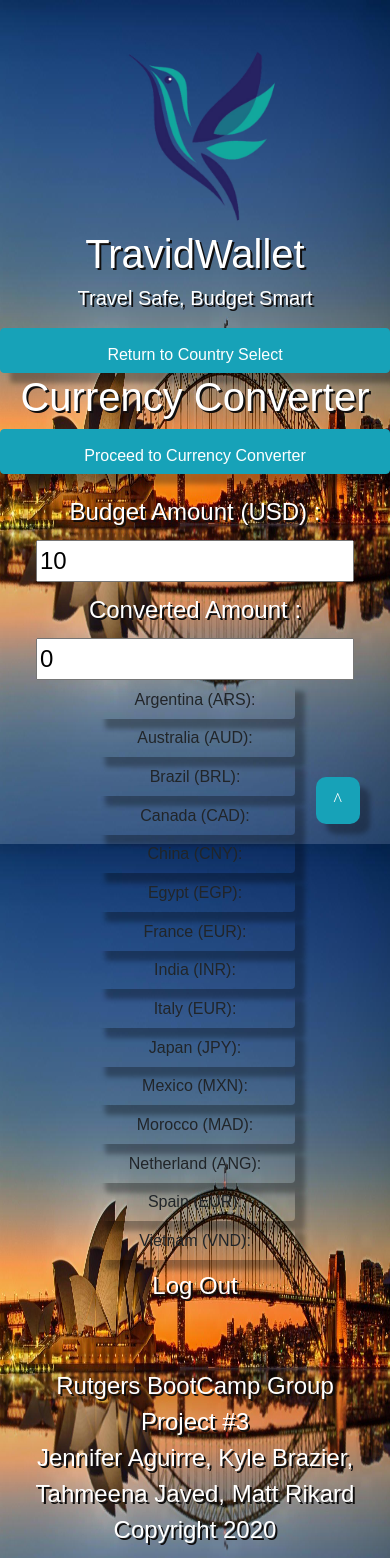
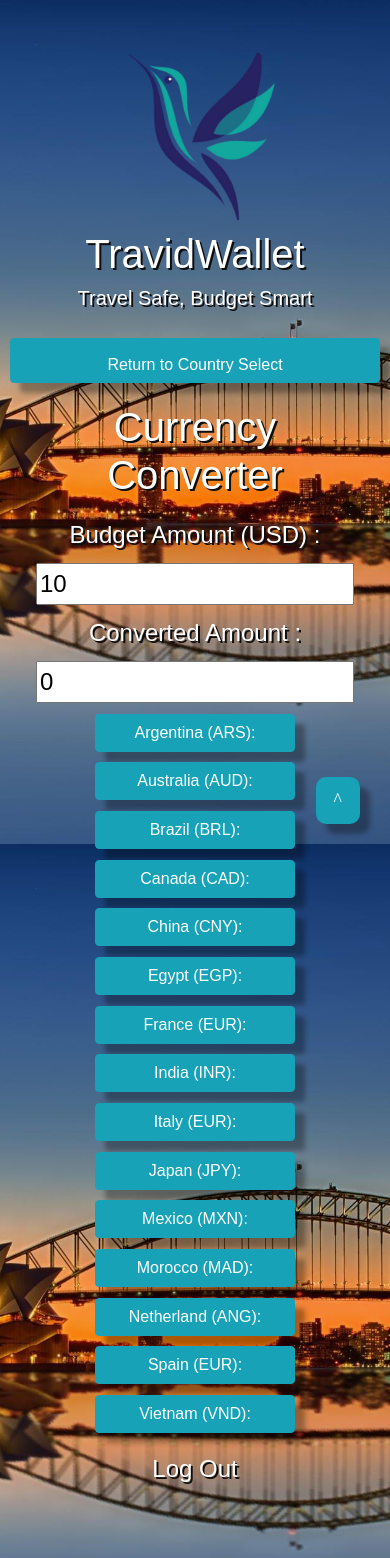
Before and after one commit to tjaved12/travelorsApp, a React (Create React App) app in the folder client/: page /Convertor in a window 390 px wide. Shown: the top 1558 px of the page. Built offline with nearby package versions, Linux system fonts and the light colour scheme; no server answers.

Commit message:
background image and button responsiveness

```diff
--- a/client/src/pages/Convertor.js
+++ b/client/src/pages/Convertor.js
@@ -101,40 +101,66 @@ class Convertor extends Component {
 					<div type="Text" className="col-sm-4" ></div>
 				</div>
 				<div className="row">
-					<Button variant="info" className="col-sm-3 navBtn">
-						<Link className="nav-link noHover" to='/Selection'>Return to Country Select</Link>
+					<Button variant="info" className="col-sm-3 navBtn btnMargin">
+						<Link className="nav-link" to='/Selection'>Return to Country Select</Link>
 					</Button>
-					<div class="col-sm-6">
-						<h1 className="oneLineCenter whiteText">Currency Converter</h1>
-					</div>
-					<Button variant="info" className="col-sm-3 navBtn">
-						<Link className="nav-link noHover" to='/Convertor'>Proceed to Currency Converter</Link>
-					</Button>
+					{/* <div className="col-sm-6"></div>
+					<Button variant="info" className="col-sm-3 navBtn btnMargin">
+						<Link className="nav-link" to='/Convertor'>Proceed to Currency Converter</Link>
+					</Button> */}
 				</div>
 				<div className="row">
 					<div className="col-sm-12">
 						<div className="whiteText center">
-							{/* <h1> Currency Converter</h1> */}
+							<h1> Currency Converter</h1>
 							<label className="whiteText center">Budget Amount (USD) :</label>
 							<input name="budget" value={this.state.userNumber} onChange={this.handleInputChange} type="text" placeholder="Enter the Budget amount" />
 							<label className="whiteText center">Converted Amount :</label>
-							<input name ="total" typpe="text" placeholder="Total"value= {total} />
-							<div className="">
-								<button class="btn converterBtn" onClick={()=> {this.checkCurrency(this.state.argentina.toFixed(2))}}> Argentina (ARS): {this.state.argentina !== null && this.state.argentina.toFixed(2)} </button>{' '}<br></br>
-								<button class="btn converterBtn" onClick={()=> {this.checkCurrency(this.state.australia.toFixed(2))}}> Australia (AUD): {this.state.australia !== null && this.state.australia.toFixed(2)} </button>{' '}<br></br>
-								<button class="btn converterBtn" onClick={()=> {this.checkCurrency(this.state.brazil.toFixed(2))}}> Brazil (BRL): {this.state.brazil !== null && this.state.brazil.toFixed(2)} </button>{' '}<br></br>
-								<button class="btn converterBtn" onClick={()=> {this.checkCurrency(this.state.canada.toFixed(2))}}> Canada (CAD): {this.state.canada !== null && this.state.canada.toFixed(2)} </button>{' '}<br></br>
-								<button class="btn converterBtn" onClick={()=> {this.checkCurrency(this.state.china.toFixed(2))}}> China (CNY): {this.state.china !== null && this.state.china.toFixed(2)} </button>{' '}<br></br>
-								<button class="btn converterBtn" onClick={()=> {this.checkCurrency(this.state.egypt.toFixed(2))}}> Egypt (EGP): {this.state.egypt !== null && this.state.egypt.toFixed(2)} </button>{' '}<br></br>
-								<button class="btn converterBtn" onClick={()=> {this.checkCurrency(this.state.france.toFixed(2))}}> France (EUR): {this.state.france !== null && this.state.france.toFixed(2)} </button>{' '}<br></br>
-								<button class="btn converterBtn" onClick={()=> {this.checkCurrency(this.state.india.toFixed(2))}}> India (INR): {this.state.india !== null && this.state.india.toFixed(2)} </button>{' '}<br></br>
-								<button class="btn converterBtn" onClick={()=> {this.checkCurrency(this.state.italy.toFixed(2))}}> Italy (EUR): {this.state.italy !== null && this.state.italy.toFixed(2)} </button>{' '}<br></br>
-								<button class="btn converterBtn" onClick={()=> {this.checkCurrency(this.state.japan.toFixed(2))}}> Japan (JPY): {this.state.japan !== null && this.state.japan.toFixed(2)} </button>{' '}<br></br>
-								<button class="btn converterBtn" onClick={()=> {this.checkCurrency(this.state.mexico.toFixed(2))}}> Mexico (MXN): {this.state.mexico !== null && this.state.mexico.toFixed(2)} </button>{' '}<br></br>
-								<button class="btn converterBtn" onClick={()=> {this.checkCurrency(this.state.morocco.toFixed(2))}}> Morocco (MAD): {this.state.morocco !== null && this.state.morocco.toFixed(2)} </button>{' '}<br></br>
-								<button class="btn converterBtn" onClick={()=> {this.checkCurrency(this.state.netherland.toFixed(2))}}> Netherland (ANG): {this.state.netherland !== null && this.state.netherland.toFixed(2)} </button>{' '}<br></br>
-								<button class="btn converterBtn" onClick={()=> {this.checkCurrency(this.state.spain.toFixed(2))}}> Spain (EUR): {this.state.spain !== null && this.state.spain.toFixed(2)} </button>{' '}<br></br>
-								<button class="btn converterBtn" onClick={()=> {this.checkCurrency(this.state.vietnam.toFixed(2))}}> Vietnam (VND): {this.state.vietnam !== null && this.state.vietnam.toFixed(2)} </button>{' '}<br></br>
+							<input name="total" typpe="text" placeholder="Total"value= {total} />
+							<div className="btnMargin">
+								<Button variant="info" className="btn converterBtn" onClick={()=> {this.checkCurrency(this.state.argentina.toFixed(2))}}> Argentina (ARS): {this.state.argentina !== null && this.state.argentina.toFixed(2)} </Button>{' '}
+							</div>
+							<div className="btnMargin">
+								<Button variant="info" className="btn converterBtn" onClick={()=> {this.checkCurrency(this.state.australia.toFixed(2))}}> Australia (AUD): {this.state.australia !== null && this.state.australia.toFixed(2)} </Button>{' '}<br></br>
+							</div>
+							<div className="btnMargin">
+								<Button variant="info" className="btn converterBtn" onClick={()=> {this.checkCurrency(this.state.brazil.toFixed(2))}}> Brazil (BRL): {this.state.brazil !== null && this.state.brazil.toFixed(2)} </Button>{' '}<br></br>
+							</div>
+							<div className="btnMargin">
+								<Button variant="info" className="btn converterBtn" onClick={()=> {this.checkCurrency(this.state.canada.toFixed(2))}}> Canada (CAD): {this.state.canada !== null && this.state.canada.toFixed(2)} </Button>{' '}<br></br>
+							</div>
+							<div className="btnMargin">
+								<Button variant="info" className="btn converterBtn" onClick={()=> {this.checkCurrency(this.state.china.toFixed(2))}}> China (CNY): {this.state.china !== null && this.state.china.toFixed(2)} </Button>{' '}<br></br>
+							</div>
+							<div className="btnMargin">
+								<Button variant="info" className="btn converterBtn" onClick={()=> {this.checkCurrency(this.state.egypt.toFixed(2))}}> Egypt (EGP): {this.state.egypt !== null && this.state.egypt.toFixed(2)} </Button>{' '}<br></br>
+							</div>
+							<div className="btnMargin">
+								<Button variant="info" className="btn converterBtn" onClick={()=> {this.checkCurrency(this.state.france.toFixed(2))}}> France (EUR): {this.state.france !== null && this.state.france.toFixed(2)} </Button>{' '}<br></br>
+							</div>
+							<div className="btnMargin">
+								<Button variant="info" className="btn converterBtn" onClick={()=> {this.checkCurrency(this.state.india.toFixed(2))}}> India (INR): {this.state.india !== null && this.state.india.toFixed(2)} </Button>{' '}<br></br>
+							</div>
+							<div className="btnMargin">
+								<Button variant="info" className="btn converterBtn" onClick={()=> {this.checkCurrency(this.state.italy.toFixed(2))}}> Italy (EUR): {this.state.italy !== null && this.state.italy.toFixed(2)} </Button>{' '}<br></br>
+							</div>
+							<div className="btnMargin">
+								<Button variant="info" className="btn converterBtn" onClick={()=> {this.checkCurrency(this.state.japan.toFixed(2))}}> Japan (JPY): {this.state.japan !== null && this.state.japan.toFixed(2)} </Button>{' '}<br></br>
+							</div>
+							<div className="btnMargin">
+								<Button variant="info" className="btn converterBtn" onClick={()=> {this.checkCurrency(this.state.mexico.toFixed(2))}}> Mexico (MXN): {this.state.mexico !== null && this.state.mexico.toFixed(2)} </Button>{' '}<br></br>
+							</div>
+							<div className="btnMargin">
+								<Button variant="info" className="btn converterBtn" onClick={()=> {this.checkCurrency(this.state.morocco.toFixed(2))}}> Morocco (MAD): {this.state.morocco !== null && this.state.morocco.toFixed(2)} </Button>{' '}<br></br>
+							</div>
+							<div className="btnMargin">
+								<Button variant="info" className="btn converterBtn" onClick={()=> {this.checkCurrency(this.state.netherland.toFixed(2))}}> Netherland (ANG): {this.state.netherland !== null && this.state.netherland.toFixed(2)} </Button>{' '}<br></br>
+							</div>
+							<div className="btnMargin">
+								<Button variant="info" className="btn converterBtn" onClick={()=> {this.checkCurrency(this.state.spain.toFixed(2))}}> Spain (EUR): {this.state.spain !== null && this.state.spain.toFixed(2)} </Button>{' '}<br></br>
+							</div>
+							<div className="btnMargin">
+								<Button variant="info" className="btn converterBtn" onClick={()=> {this.checkCurrency(this.state.vietnam.toFixed(2))}}> Vietnam (VND): {this.state.vietnam !== null && this.state.vietnam.toFixed(2)} </Button>{' '}<br></br>
 							</div>
 							<div>
 								<p className="white">
--- a/client/src/pages/Country.js
+++ b/client/src/pages/Country.js
@@ -123,14 +123,14 @@ class Country extends Component {
               <h5 className="whiteText">Travel Safe, Budget Smart</h5>
             </div>
           </div>
-          <div type="Text" className="col-sm-4" ></div>
+          <div type="Text" className="col-sm-4"></div>
         </div>
         <div className="row">
-          <Button variant="info" className="col-sm-3 navBtn">
+          <Button variant="info" className="col-sm-3 navBtn btnMargin">
             <Link className="nav-link" to='/Selection'>Return to Country Select</Link>
           </Button>
-          <div class="col-lg-6"></div>
-          <Button variant="info" className="col-sm-3 navBtn">
+          <div class="col-sm-6"></div>
+          <Button variant="info" className="col-sm-3 navBtn btnMargin">
             <Link className="nav-link" to='/Protocols'>Proceed to Requirements</Link>
           </Button>
         </div>
@@ -138,7 +138,7 @@ class Country extends Component {
           <div className="center">
             <h1 className="whiteText">{name}</h1>
             <img className="center flag" src={flag} alt="countryflag"/>
-            <h5 className="whiteText">Population: {population}</h5>
+            <h3 className="whiteText">Population: {population}</h3>
           </div>
         </div>
         <div className="row">
--- a/client/src/pages/Protocols.js
+++ b/client/src/pages/Protocols.js
@@ -32,19 +32,19 @@ console.log(users)
         <div type="Text" className="col-sm-4" ></div>
       </div>
       <div className="row">
-        <Button variant="info" className="col-sm-3 navBtn">
+        <Button variant="info" className="col-sm-3 navBtn btnMargin">
           <Link className="nav-link" to='/Selection'>Return to Country Select</Link>
         </Button>
         <div class="col-sm-6">
-          <h1 className="oneLineCenter whiteText">Destination Requirements</h1>
+          <h1></h1>
         </div>
-        <Button variant="info" className="col-sm-3 navBtn">
+        <Button variant="info" className="col-sm-3 navBtn btnMargin">
           <Link className="nav-link" to='/Convertor'>Proceed to Currency Converter</Link>
         </Button>
       </div>
       <div className="row">
         <div className="whiteText center col-sm-12">
-          {/* <h1></h1> */}
+          <h1>Destination Requirement</h1>
         </div>
       </div>
 
--- a/client/src/pages/pages.css
+++ b/client/src/pages/pages.css
@@ -1,9 +1,11 @@
 body{
   background-image: url(./bgImage.jpg);
-  background-size: 100%;
-  background-repeat: no-repeat;
   background-attachment: fixed;
   overflow: auto;
+  background-position: center;
+  background-repeat: no-repeat;
+  background-size: cover;
+  height: 100%;
   -ms-overflow-style: none;  /* IE and Edge */
   scrollbar-width: none;  /* Firefox */
 }
@@ -45,10 +47,6 @@ html{
   text-align: center;
 }
 
-.oneLineCenter{
-  text-align: center;
-}
-
 .whiteText{
   color: white;
   text-shadow: 2px 2px #0f0e0e;
@@ -57,6 +55,7 @@ html{
 .flag{
   height: 200px;
   width: auto;
+  /* border-radius: 10%; */
 }
 
 .opaque{
@@ -158,4 +157,8 @@ ul{
   width: 110px;
 }
 
+.btnMargin{
+  margin: 10px;
+}
+
 @import url(https://fonts.googleapis.com/css2?family=Homenaje&display=swap)
```
